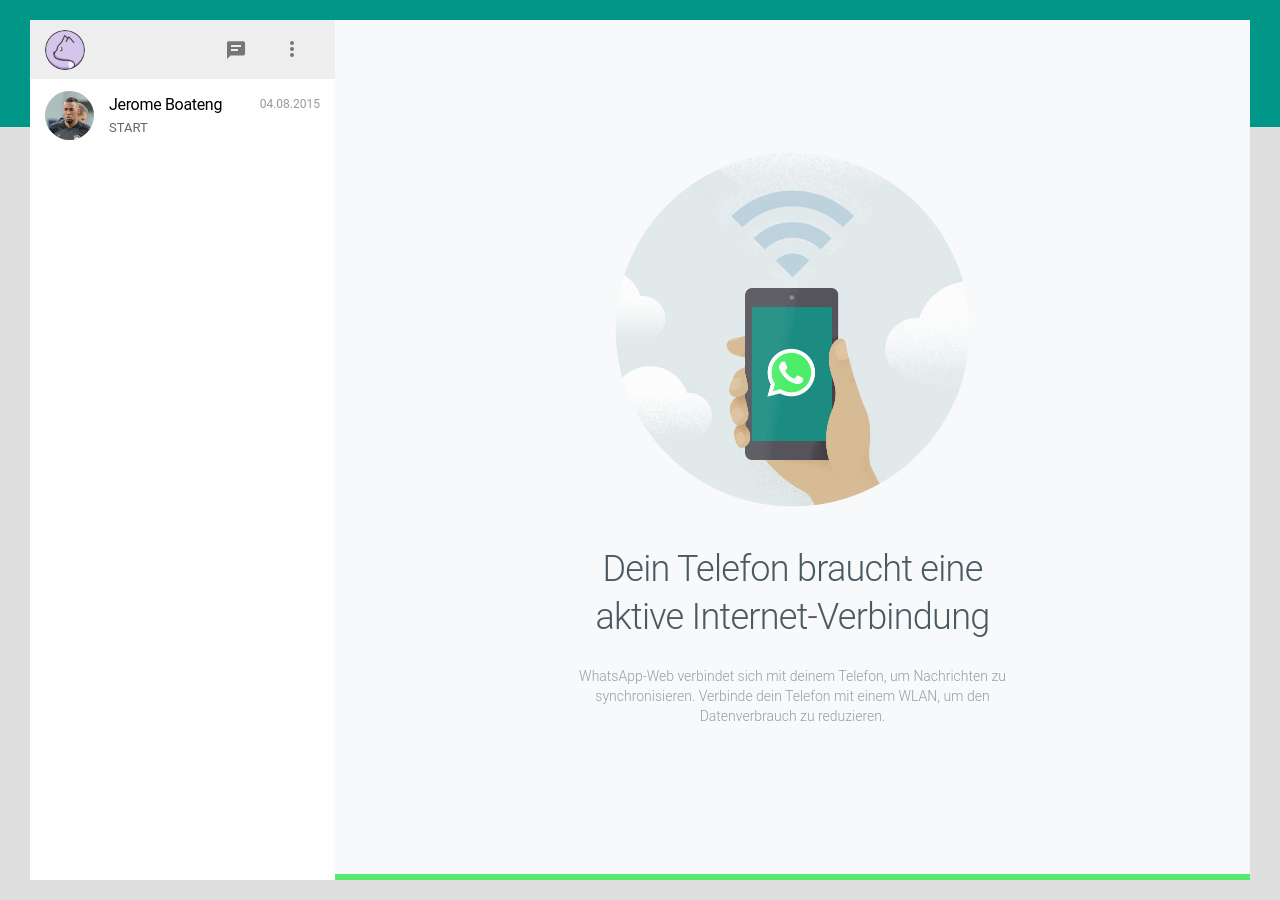
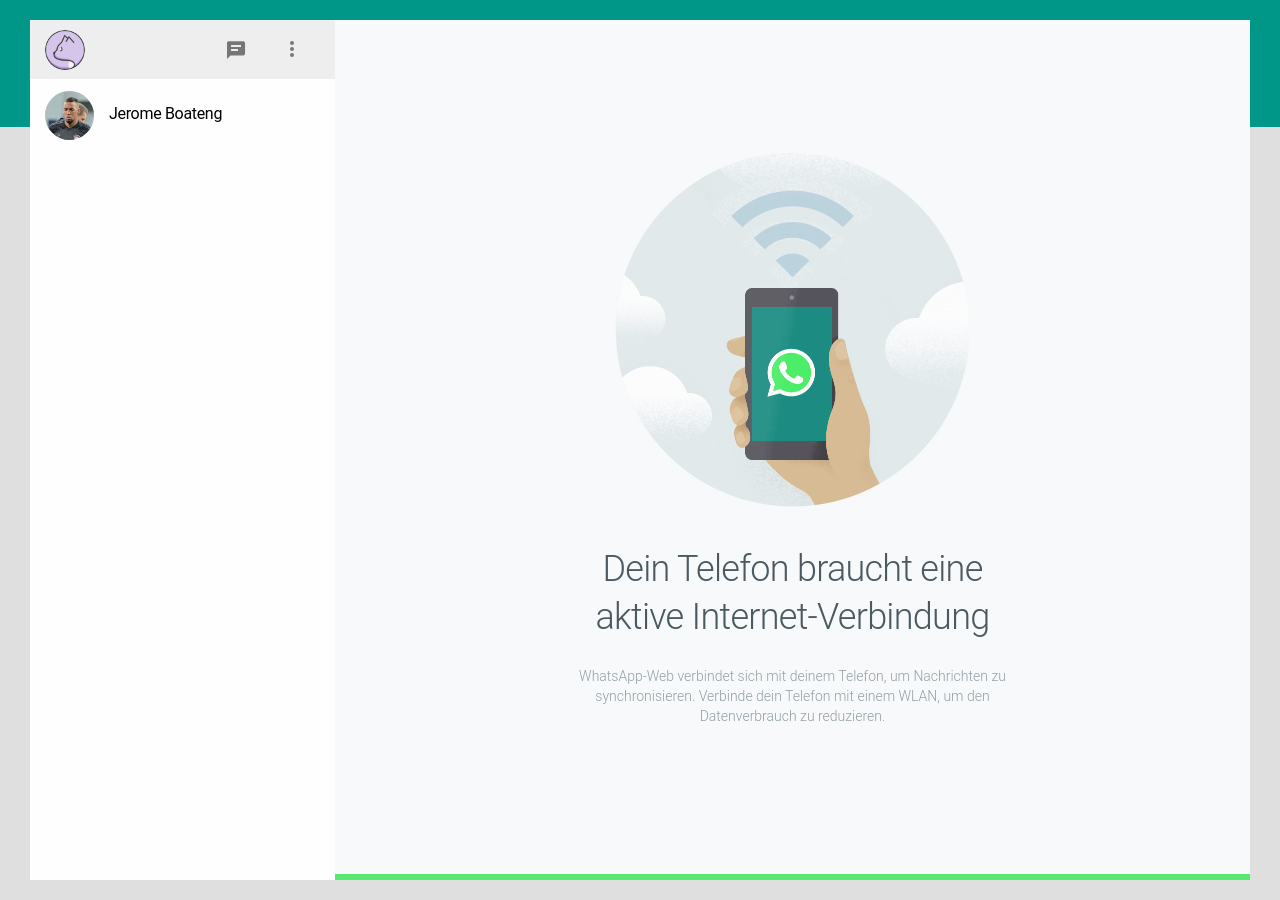
Before and after one commit to bkroggel/Static-Chat-Blog, a Jekyll site: the page built from index.html, in a window 1280 px wide. Built offline with Jekyll 4.4.1, drawn with Linux system fonts in a browser that asks for light colours; nearby versions of some CDN libraries.

Commit message:
next step4

```diff
--- a/_posts/2016-06-06-boateng.md
+++ b/_posts/2016-06-06-boateng.md
@@ -3,5 +3,4 @@
 slug: boateng
 date: '2016-06-06 14:43 +0200'
 conversations:
-  - '04.08.15, 20:30 - boateng': START
 ---
```
